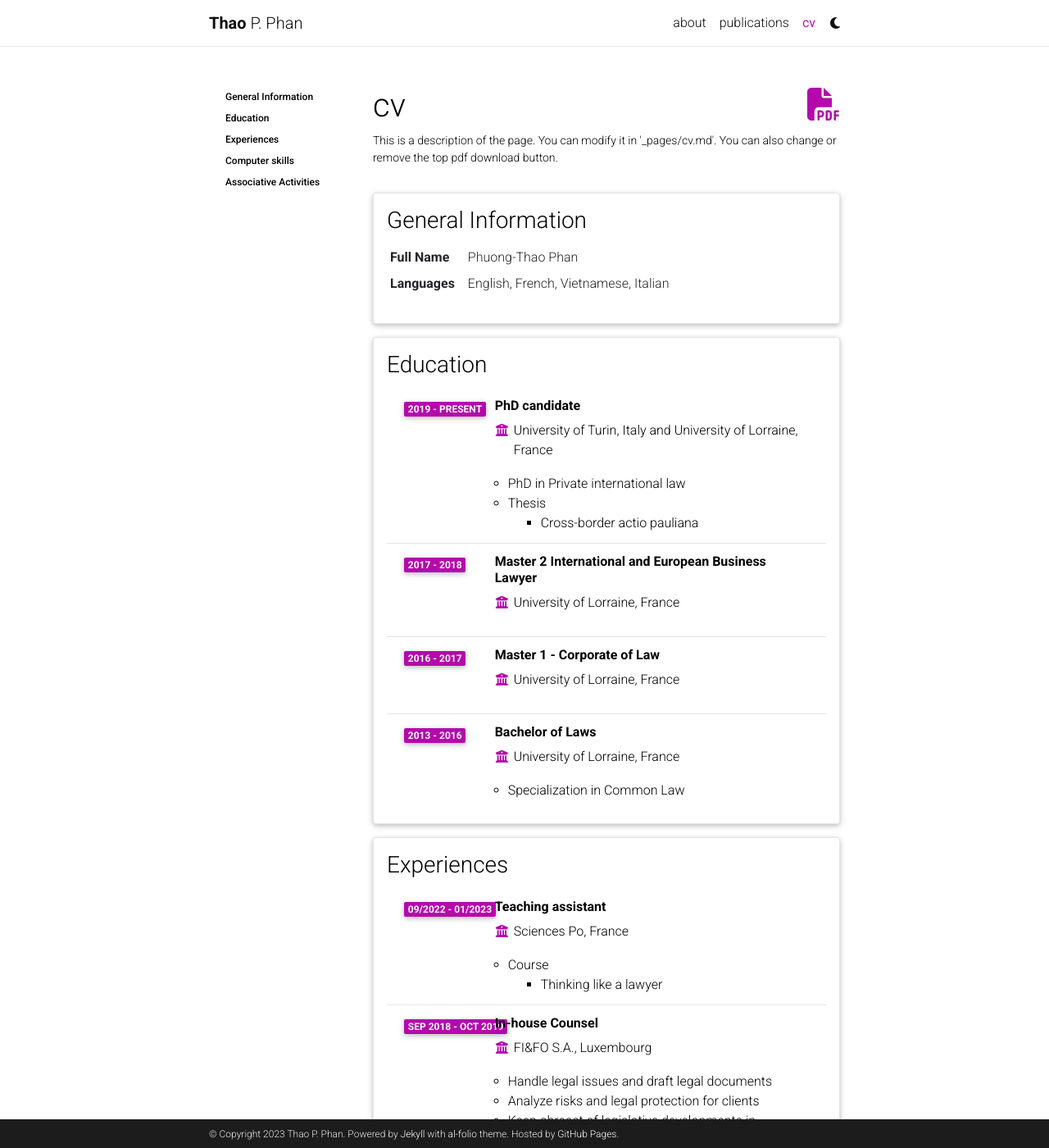
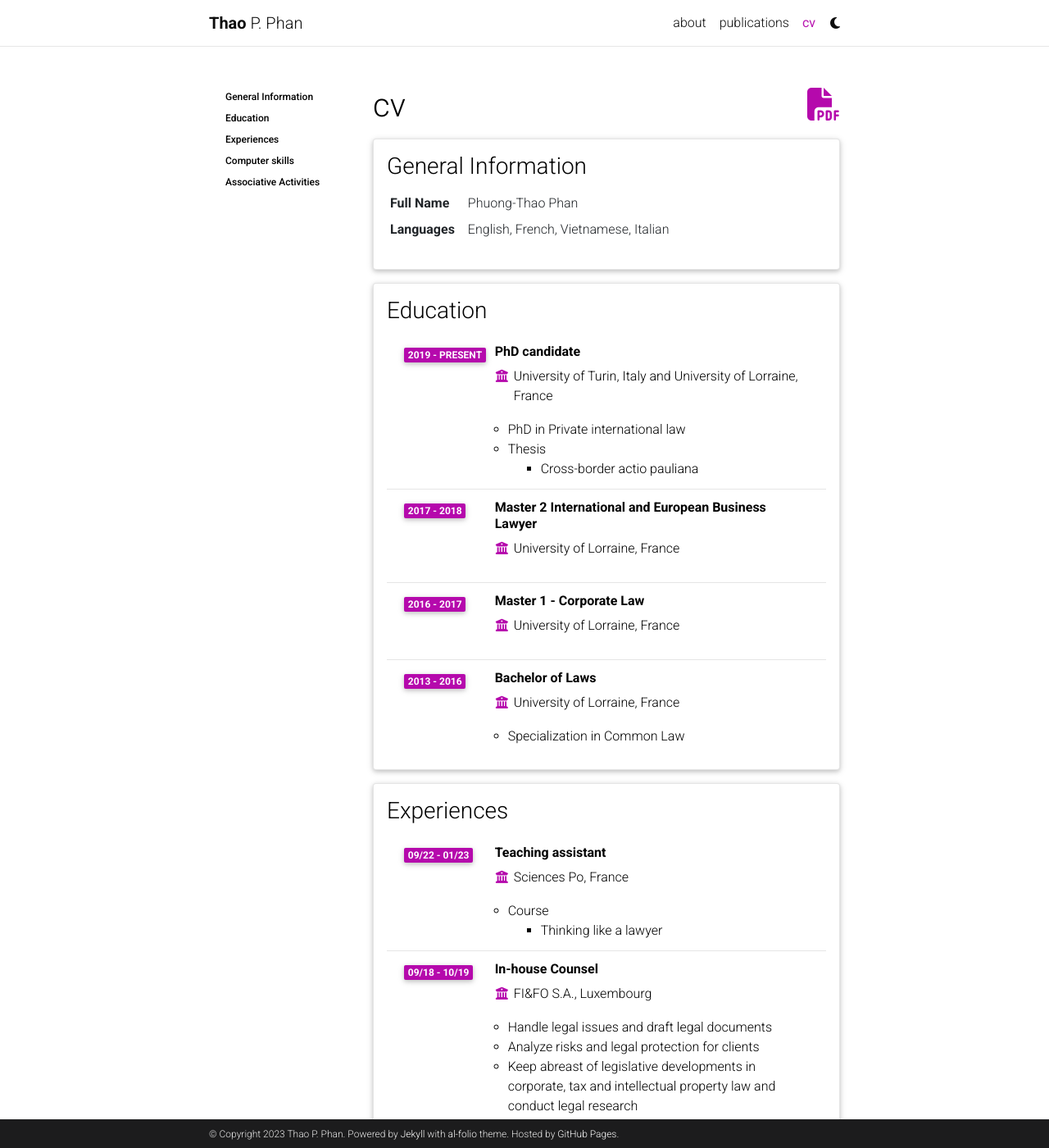
Before and after one commit to phuong-thaophan/phuong-thaophan.github.io, a Jekyll site: the page built from _pages/cv.md, in a window 1280 px wide and 1400 px high. Shown: the whole window at 82% size. Built offline with Jekyll 4.4.1, drawn with Linux system fonts in a browser that asks for light colours; comment, search, counter and statistics services are not loaded; a style sheet for code colours, icons or effects is not loaded; some of the changed text lies outside the part shown.

Commit message:
update infomation

```diff
--- a/_data/cv.yml
+++ b/_data/cv.yml
@@ -22,7 +22,7 @@
       institution: University of Lorraine, France
       year: 2017 - 2018
 
-    - title: Master 1 - Corporate of Law
+    - title: Master 1 - Corporate Law
       institution: University of Lorraine, France
       year: 2016 - 2017
 
@@ -38,7 +38,7 @@
   contents:
     - title: Teaching assistant
       institution: Sciences Po, France
-      year: 09/2022 - 01/2023
+      year: 09/22 - 01/23
       description:
         - title: Course
           contents:
@@ -46,7 +46,7 @@
 
     - title: In-house Counsel
       institution: FI&FO S.A., Luxembourg
-      year: Sep 2018 - Oct 2019
+      year: 09/18 - 10/19
       description:
         - Handle legal issues and draft legal documents
         - Analyze risks and legal protection for clients
@@ -54,13 +54,13 @@
 
     - title: Internship
       institution: FI&FO S.A., Luxembourg
-      year: Jul 2017 - Jun 2018
+      year: 07/17 - 06/18
       description:
         - Legal assistant for Corporate Service
 
     - title: Internship
       institution: LINAGORA, Vietnam
-      year: Jul 2016 - Aug 2016
+      year: 07/16 - 08/16
       description:
         - Conduct legal research and draft comparative law notes (French law/Vietnamese law)
         - Contribute to the drafting and translation of model contracts (English, French, Vietnamese), charters in line with LINAGORA Group and LINAGORA Vietnam policy
--- a/_pages/cv.md
+++ b/_pages/cv.md
@@ -5,7 +5,7 @@
 nav: true
 nav_order: 4
 cv_pdf: CV_Thao.pdf
-description: This is a description of the page. You can modify it in '_pages/cv.md'. You can also change or remove the top pdf download button.
+description:
 toc:
   sidebar: left
 ---
```
Also changed, not shown: _pages/about.md (+1 -3 lines), _pages/publications.md (+1 -1 lines).
